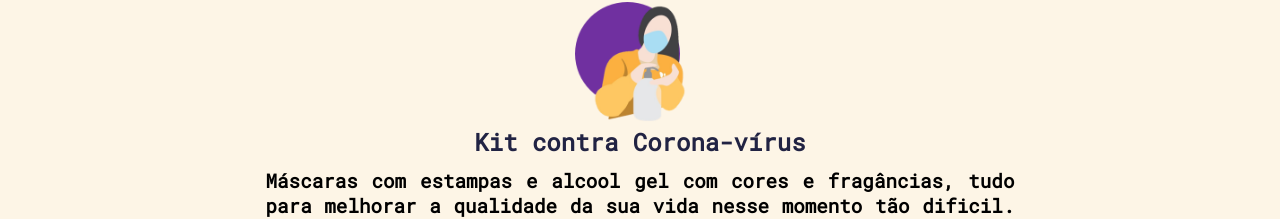
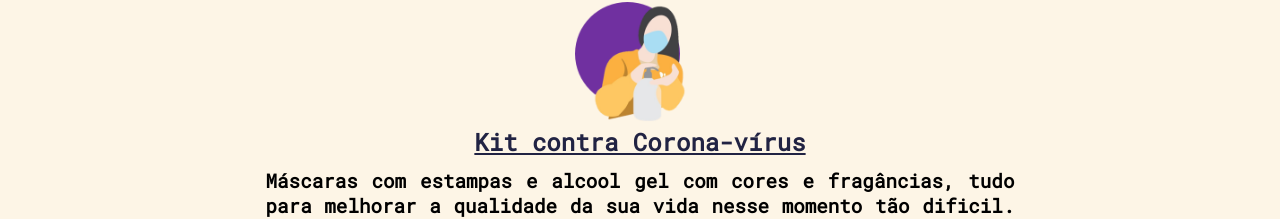
Before and after one commit to Arthur-Batista/Projeto-COMPROL, a plain HTML site: page index.html in a window 1280 px wide. In both pictures the pointer is over the element "Kit contra Corona-vírus". Shown: the part 1074-1293 px from the top of the page. Drawn offline with Linux system fonts and the light colour scheme.

Commit message:
Update style.css

```diff
--- a/css/style.css
+++ b/css/style.css
@@ -244,6 +244,10 @@ img#imagem-logo:hover{
     color: #212343;
 }
 
+.container-single h2:hover{
+    text-decoration: underline;
+}
+
 .container-single p{
     text-align: justify;
     word-spacing: -3px;
```
